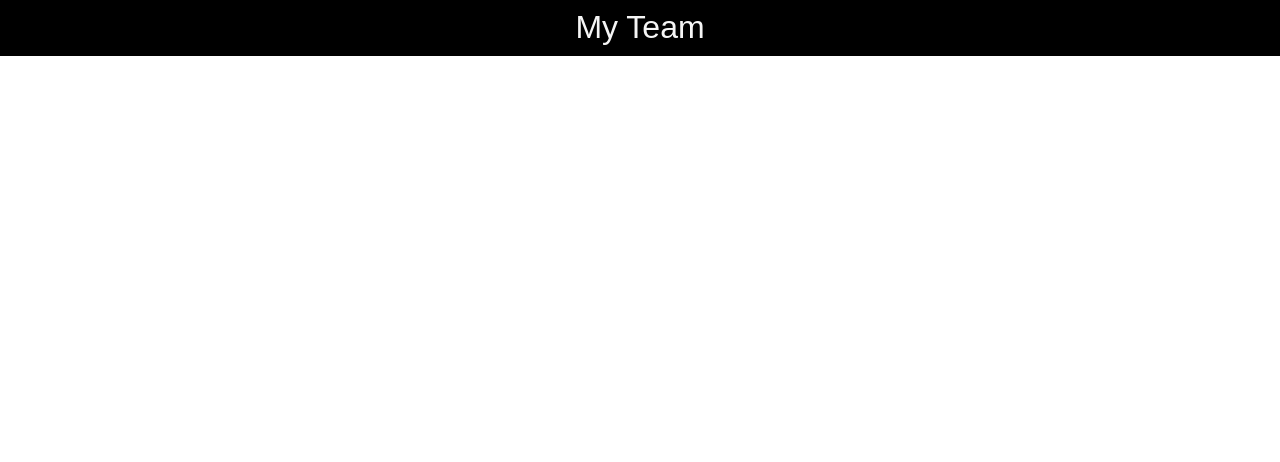
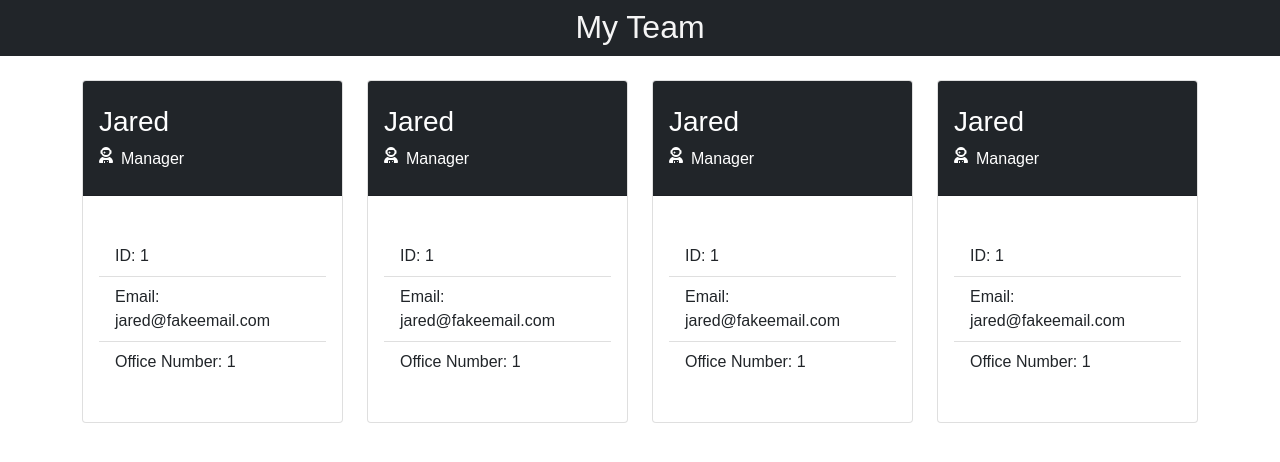
Before and after one commit to nvsco-10/team-profile-generator, a website: page dist/index.html in a window 1280 px wide. Drawn offline with nearby package versions, Linux system fonts and the light colour scheme.

Commit message:
added layout for employee cards in html template

```diff
--- a/dist/index.html
+++ b/dist/index.html
@@ -5,16 +5,92 @@
     <meta http-equiv="X-UA-Compatible" content="IE=edge">
     <meta name="viewport" content="width=device-width, initial-scale=1.0">
     <title>Team Profile</title>
+    <script src="https://kit.fontawesome.com/1d6f3aeade.js" crossorigin="anonymous"></script>
     <link href="https://cdn.jsdelivr.net/npm/bootstrap@5.1.3/dist/css/bootstrap.min.css" rel="stylesheet" integrity="sha384-1BmE4kWBq78iYhFldvKuhfTAU6auU8tT94WrHftjDbrCEXSU1oBoqyl2QvZ6jIW3" crossorigin="anonymous">
     <link rel="stylesheet" href="style.css">
 </head>
 <body>
 
-    <header>
+    <header class="bg-dark">
         <h1>My Team</h1>
     </header>
 
-    <main>
+    <main class="container my-4">
+
+        <div class="row">
+            <div class="col col-lg-3 col-md-6">
+                <div class="card">
+                    <div class="card-header bg-dark text-white py-4">
+                      <h3>Jared</h3>
+                      <div class="role">
+                          <i class="fa-solid fa-user-astronaut"></i>
+                          <p class="role mb-0 mx-2">Manager</p>
+                      </div>
+                    </div>
+                    <div class="card-body">
+                        <ul class="list-group list-group-flush my-4">
+                            <li class="list-group-item">ID: 1</li>
+                            <li class="list-group-item">Email: jared@fakeemail.com</li>
+                            <li class="list-group-item">Office Number: 1</li>
+                        </ul>
+                    </div>
+                </div>
+            </div>
+            <div class="col col-lg-3 col-md-6">
+                <div class="card">
+                    <div class="card-header bg-dark text-white py-4">
+                      <h3>Jared</h3>
+                      <div class="role">
+                          <i class="fa-solid fa-user-astronaut"></i>
+                          <p class="role mb-0 mx-2">Manager</p>
+                      </div>
+                    </div>
+                    <div class="card-body">
+                        <ul class="list-group list-group-flush my-4">
+                            <li class="list-group-item">ID: 1</li>
+                            <li class="list-group-item">Email: jared@fakeemail.com</li>
+                            <li class="list-group-item">Office Number: 1</li>
+                        </ul>
+                    </div>
+                </div>
+            </div>
+            <div class="col col-lg-3 col-md-6">
+                <div class="card">
+                    <div class="card-header bg-dark text-white py-4">
+                      <h3>Jared</h3>
+                      <div class="role">
+                          <i class="fa-solid fa-user-astronaut"></i>
+                          <p class="role mb-0 mx-2">Manager</p>
+                      </div>
+                    </div>
+                    <div class="card-body">
+                        <ul class="list-group list-group-flush my-4">
+                            <li class="list-group-item">ID: 1</li>
+                            <li class="list-group-item">Email: jared@fakeemail.com</li>
+                            <li class="list-group-item">Office Number: 1</li>
+                        </ul>
+                    </div>
+                </div>
+            </div>
+            <div class="col col-lg-3 col-md-6">
+                <div class="card">
+                    <div class="card-header bg-dark text-white py-4">
+                      <h3>Jared</h3>
+                      <div class="role">
+                          <i class="fa-solid fa-user-astronaut"></i>
+                          <p class="role mb-0 mx-2">Manager</p>
+                      </div>
+                    </div>
+                    <div class="card-body">
+                        <ul class="list-group list-group-flush my-4">
+                            <li class="list-group-item">ID: 1</li>
+                            <li class="list-group-item">Email: jared@fakeemail.com</li>
+                            <li class="list-group-item">Office Number: 1</li>
+                        </ul>
+                    </div>
+                </div>
+            </div>
+        </div>
 
     </main>
 
--- a/dist/style.css
+++ b/dist/style.css
@@ -4,7 +4,6 @@ body {
 
 header {
     height: 3.5rem;
-    background-color: black;
     padding: 0.5em 0;
 }
 
@@ -13,3 +12,7 @@ header h1 {
     text-align: center;
     font-size: 2rem;
 }
+
+.role {
+    display: flex;
+}
```
